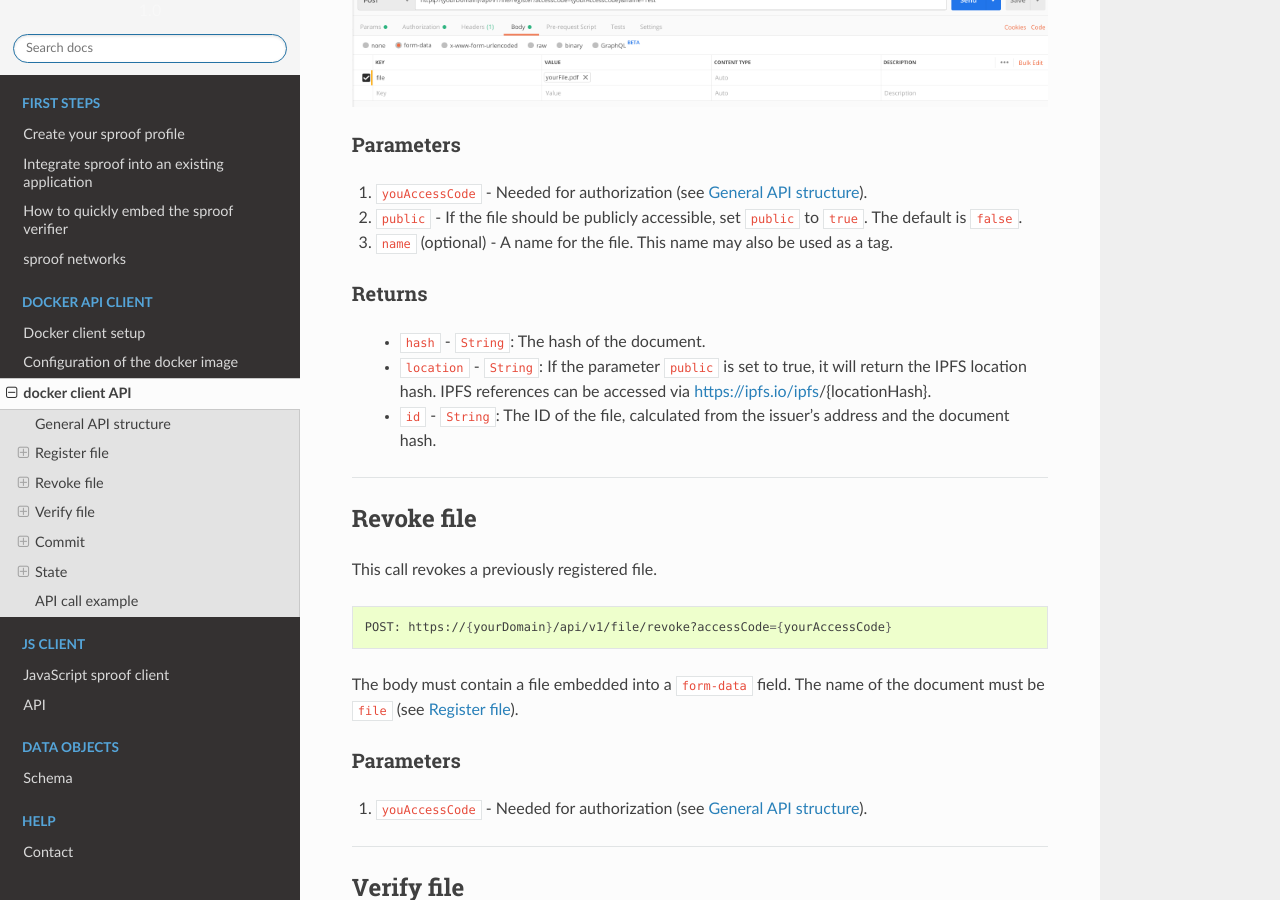
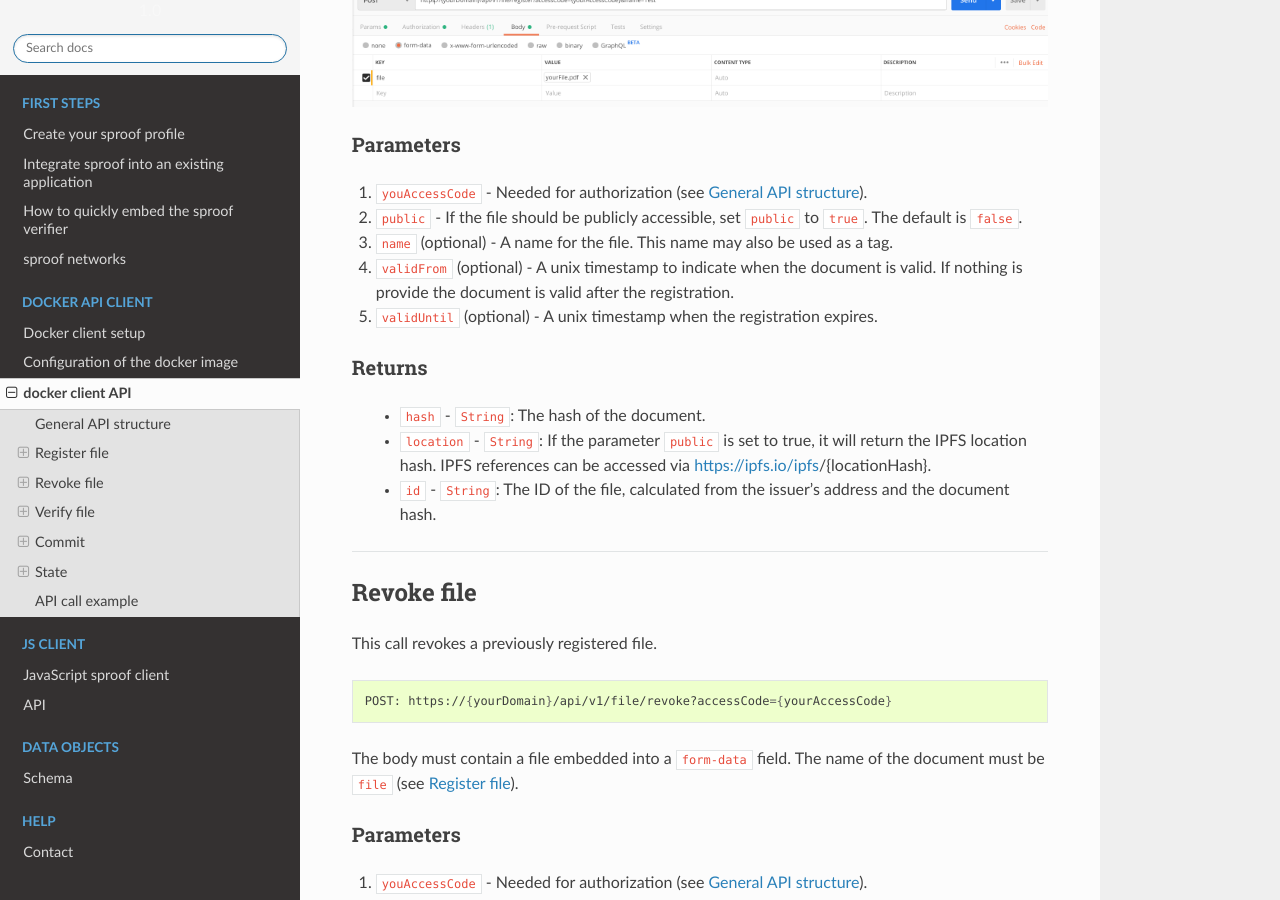
Before and after one commit to sproof/docs, a Sphinx documentation site: the page built from docs/docker/docker-api.rst, in a window 1280 px wide and 900 px high, scrolled down 1595 px. Built offline with Sphinx 7.4.7 and the Read the Docs theme 2.0.0, drawn with Linux system fonts in a browser that asks for light colours.

Commit message:
update documentation

```diff
--- a/docs/docker/docker-api.rst
+++ b/docs/docker/docker-api.rst
@@ -59,6 +59,8 @@
 1. ``youAccessCode`` - Needed for authorization (see :ref:`API-structure`).
 2. ``public`` - If the file should be publicly accessible, set ``public`` to ``true``. The default is ``false``.
 3. ``name`` (optional) - A name for the file. This name may also be used as a tag.
+4. ``validFrom`` (optional) - A unix timestamp to indicate when the document is valid. If nothing is provide the document is valid after the registration.
+5. ``validUntil`` (optional) - A unix timestamp when the registration expires.
 
 
 -------
```
